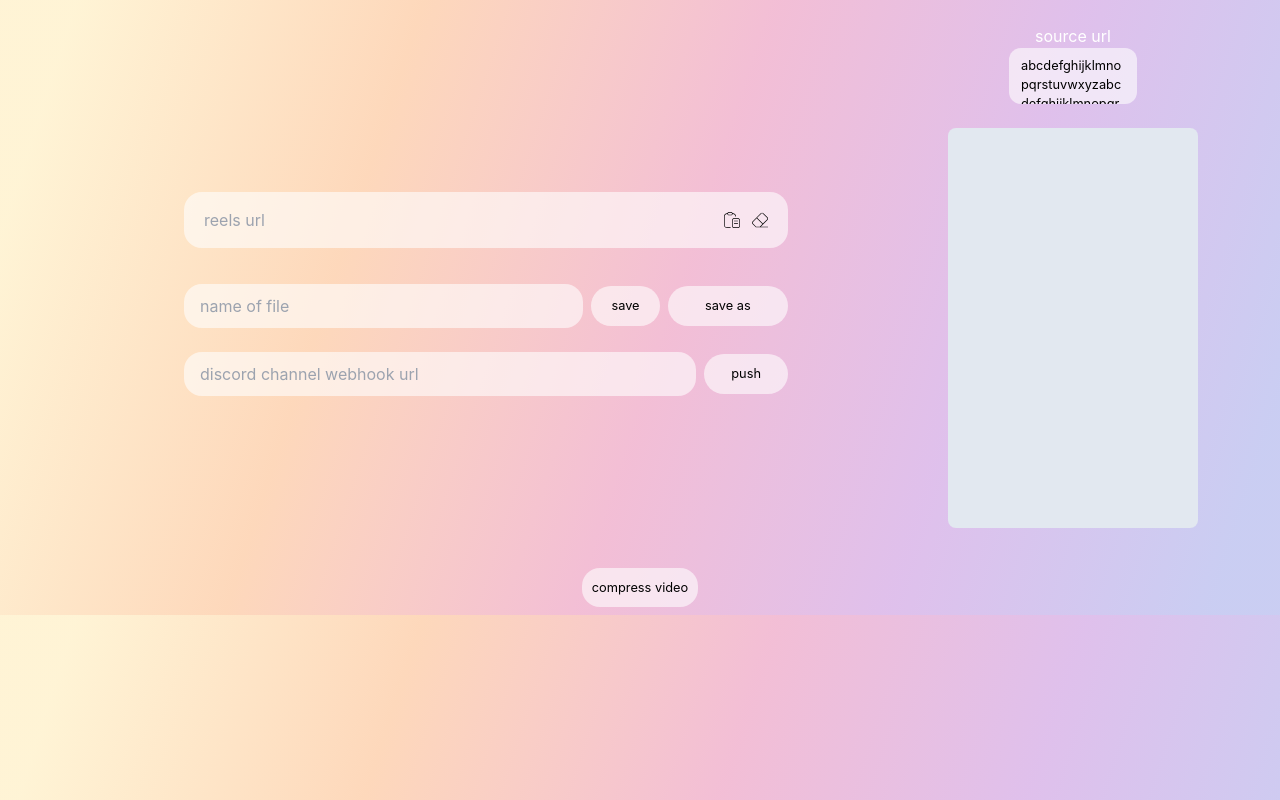
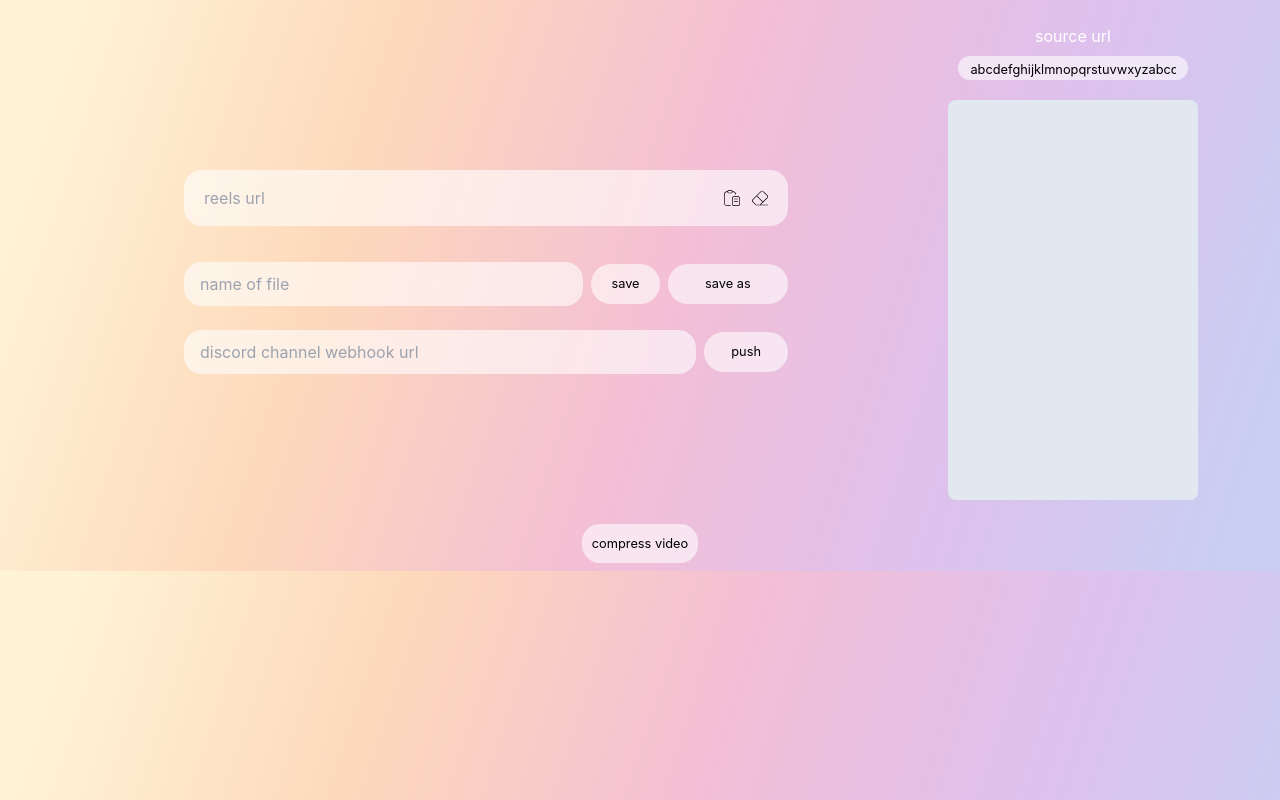
Before and after one commit to el3mentry/IG-Fetch, a Next.js app: page / in a window 1280 px wide. Built offline with nearby package versions, Linux system fonts and the light colour scheme.

Commit message:
changed margins between media and source url

```diff
--- a/components/RightSection/PlayableMedia.tsx
+++ b/components/RightSection/PlayableMedia.tsx
@@ -1,3 +1,3 @@
 export default function PlayableMedia() {
-  return <video className="bg-slate-200 rounded-lg w-[250px] h-[400px] my-6" />;
+  return <video className="bg-slate-200 rounded-lg w-[250px] h-[400px] my-2" />;
 }
--- a/components/RightSection/SourceURL.tsx
+++ b/components/RightSection/SourceURL.tsx
@@ -1,10 +1,20 @@
 export default function SourceURL() {
   return (
-    <div className="flex flex-col justify-center items-center">
-      <p className="inline-block text-white">source url</p>
-      <div className="text-customSm border-none rounded-xl bg-field-color max-w-32 overflow-hidden min-h-10 max-h-14 break-words py-2 px-3 relative">
-        abcdefghijklmnopqrstuvwxyzabcdefghijklmnopqrstuvwxyz
-        <div className="absolute h-2 w-2 bg-black right-0 "></div>
+    <div className="flex flex-col">
+      <p className="inline-block text-white m-auto mb-1">source url</p>
+
+      {/* <div className="text-customSm border-none rounded-xl bg-field-color w-full overflow-hidden max-h-14 break-words py-2 px-3">
+        <div className="w-full h-full relative">
+
+          abcdefghijklmnopqrstuvwxyzabcdefghijklmnopqrstuvwxyz
+          <div className="h-2 w-2 bg-black z-10 right-2 rounded-full absolute"></div>
+
+        </div>
+
+      </div> */}
+
+      <div className="w-11/12 select-none bg-field-color rounded-full px-3 m-auto mb-3 mt-1">
+        <input value={"abcdefghijklmnopqrstuvwxyzabcdefghijklmnopqrstuvwxyz"} className="w-full bg-transparent outline-none cursor-default select-none text-customSm" readOnly={true}/>
       </div>
     </div>
   );
```
